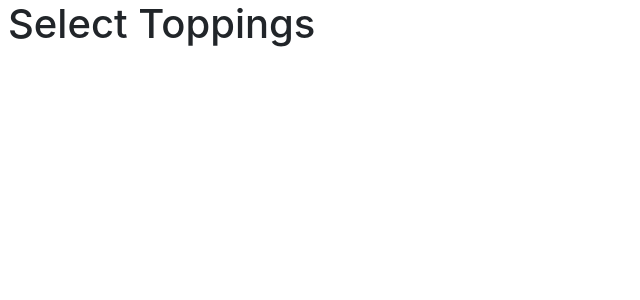
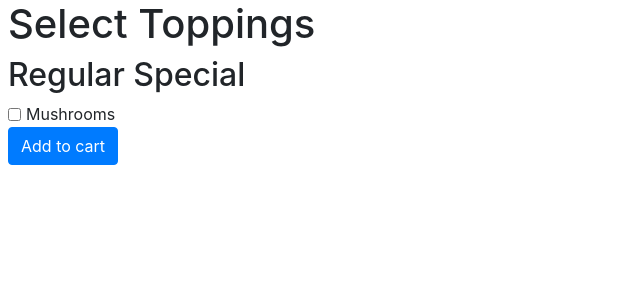
Before and after one commit to dylanroberts823/project3, a Django app: template orders/templates/orders/select_toppings.html in a window 1280 px wide. Shown: the part 64-364 px from the top of the page, without its empty margins (0-640 px from the left). Run offline with Django 3.2, Linux system fonts and the light colour scheme; the template is opened without the code that fills it: values that come from a table or form of the project are taken from there, others are empty; data comes from the database, SQL or seed files in the repository; parts of the project's set-up code (start-up, migrations or seed data) failed here and were passed over; some libraries are stand-ins or nearby versions.

Commit message:
Enabled viewing toppings by clicking on link

```diff
--- a/orders/models.py
+++ b/orders/models.py
@@ -21,15 +21,17 @@ class Item(models.Model):
 
 class Category_Topping(models.Model):
     topping = models.CharField(max_length=64)
-    category = models.ForeignKey(Category, related_name='toppings', on_delete=models.CASCADE)
+    category = models.ManyToManyField(Category, related_name='toppings')
 
     def __str__(self):
         return f"{self.topping}"
 
 class Item_Topping(models.Model):
     topping = models.CharField(max_length=64)
-    item = models.ForeignKey(Item, related_name = 'toppings', on_delete=models.CASCADE, blank=True, null=True)
+    item = models.ManyToManyField(Item, related_name = 'toppings')
 
+    def __str__(self):
+        return f"{self.topping}"
 
 class Order(models.Model):
     user = models.ForeignKey(settings.AUTH_USER_MODEL, on_delete=models.CASCADE,)
--- a/orders/templates/orders/select_toppings.html
+++ b/orders/templates/orders/select_toppings.html
@@ -1,5 +1,26 @@
 {% extends "orders/base.html" %}
 {% block body %}
 <h1>Select Toppings</h1>
-
+  <h2>{{item}}</h2>
+  <form action="{% url 'add_to_cart' %}" method="post">
+    {% csrf_token %}
+    <div class="form-group">
+      {%for topping in item_toppings%}
+        <div class="form-check form-check-inline">
+          <input type="checkbox" class="form-check-input" id="item_{{topping}}">
+          <label class="form-check-label" for="item_{{topping}}">{{topping}}</label>
+        </div>
+      {% endfor %}
+      {%for topping in cat_toppings%}
+        <div class="form-check form-check-inline">
+          <input type="checkbox" class="form-check-input" id="cat_{{topping}}">
+          <label class="form-check-label" for="cat_{{topping}}">{{topping}}</label>
+        </div>
+      {% endfor %}
+      <div>
+        <input type="submit" class ="btn btn-primary" value="Add to cart"></input>
+      </div>
+    </div>
+  </form>
+  <!-- Will want to limit checks to max 3 -->
 {% endblock %}
--- a/orders/urls.py
+++ b/orders/urls.py
@@ -4,6 +4,8 @@ from . import views
 
 urlpatterns = [
     path("menu/", views.menu, name="menu"),
-    path("select_toppings/", views.select_toppings, name="select_toppings"),
+    path("<int:item_id>", views.select_toppings, name="select_toppings"),
+    path("<int:item_id>/add_to_cart", views.add_to_cart, name="add_to_cart"),
     path("myorders/", views.myorders, name="myorders"),
+    path("modify_cart/", views.modify_cart, name="modify_cart"),
 ]
```
Also changed, not shown: orders/templates/orders/menu.html (+1 -36 lines), orders/views.py (+20 -18 lines).
